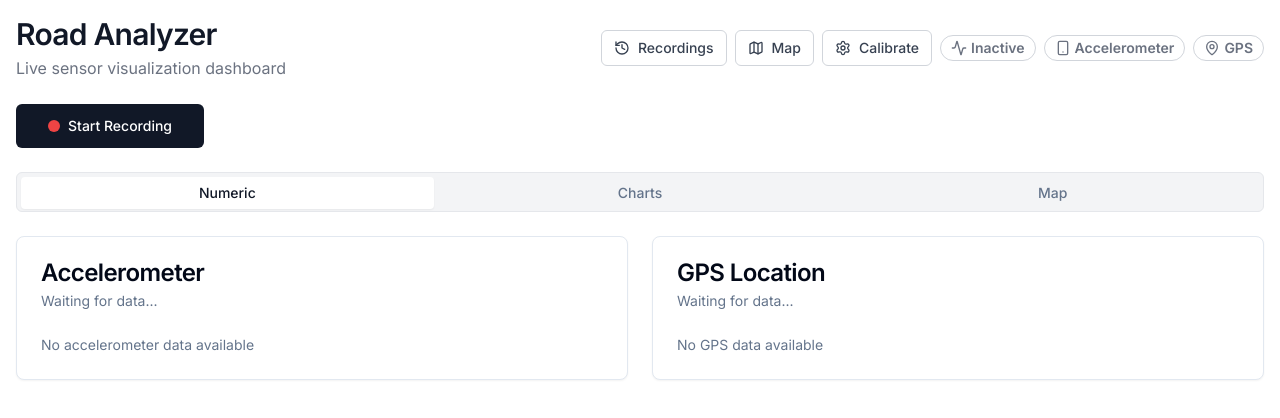
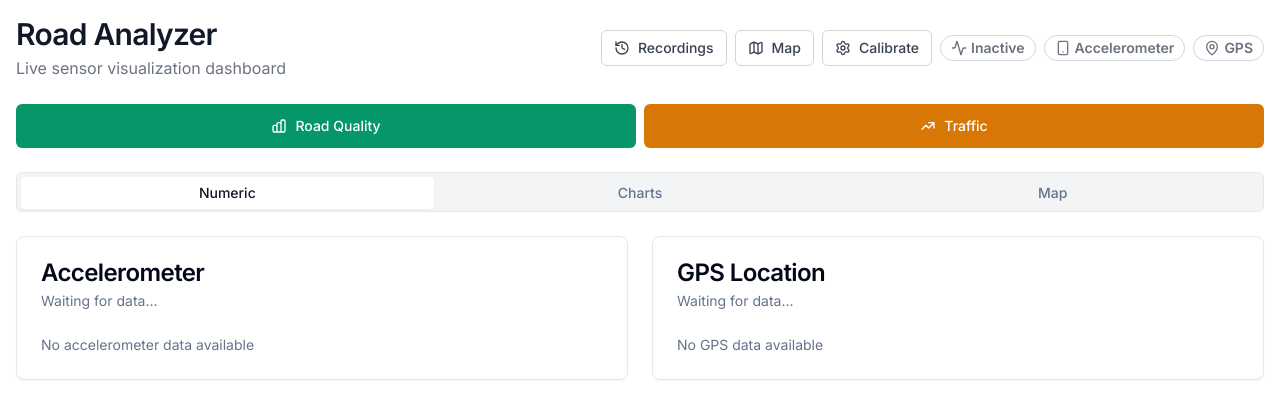
Before and after one commit to comaeclipse/RoadAnalyzer, a Next.js app: page / in a window 1280 px wide. Both pictures are taken after a click on the button "Continue without sensors". Shown: the top 418 px of the page. Built offline with nearby package versions, Linux system fonts and the light colour scheme.

Commit message:
feat: add separate recording modes for Road Quality and Traffic analysis

```diff
--- a/app/api/recordings/start/route.ts
+++ b/app/api/recordings/start/route.ts
@@ -5,13 +5,18 @@ import { StartRecordingRequest } from '@/types/recordings';
 export async function POST(request: NextRequest) {
   try {
     const body = (await request.json()) as StartRecordingRequest;
-    const { name, description, tags } = body;
+    const { name, description, tags, recordingMode } = body;
+
+    // Generate appropriate default name based on mode
+    const modeLabel = recordingMode === 'TRAFFIC' ? 'Traffic' : 'Road Quality';
+    const defaultName = `${modeLabel} - ${new Date().toLocaleString()}`;
 
     const drive = await prisma.drive.create({
       data: {
         startTime: new Date(),
         status: 'RECORDING',
-        name: name || `Drive ${new Date().toLocaleString()}`,
+        recordingMode: recordingMode || 'ROAD_QUALITY',
+        name: name || defaultName,
         description: description || null,
         tags: tags || [],
       },
--- a/components/providers/RecordingProvider.tsx
+++ b/components/providers/RecordingProvider.tsx
@@ -2,7 +2,7 @@
 
 import React, { createContext, useContext, useState, useRef, useEffect, useCallback } from 'react';
 import { useSensorContext } from './SensorProvider';
-import { RecordingContextType, DriveMetadata, Drive } from '@/types/recordings';
+import { RecordingContextType, DriveMetadata, Drive, RecordingMode } from '@/types/recordings';
 import { AccelerometerData, GPSData } from '@/types/sensors';
 
 const RecordingContext = createContext<RecordingContextType | undefined>(undefined);
@@ -17,6 +17,7 @@ export function RecordingProvider({ children }: { children: React.ReactNode }) {
 
   const [isRecording, setIsRecording] = useState(false);
   const [currentDriveId, setCurrentDriveId] = useState<string | null>(null);
+  const [currentRecordingMode, setCurrentRecordingMode] = useState<RecordingMode | null>(null);
   const [recordingError, setRecordingError] = useState<string | null>(null);
   const [recordingDuration, setRecordingDuration] = useState(0);
   const [recordingStartTime, setRecordingStartTime] = useState<number | null>(null);
@@ -244,14 +245,14 @@ export function RecordingProvider({ children }: { children: React.ReactNode }) {
     }
   }, [currentDriveId, recordingError]);
 
-  const startRecording = useCallback(async (metadata?: DriveMetadata) => {
+  const startRecording = useCallback(async (metadata: DriveMetadata & { recordingMode: RecordingMode }) => {
     try {
       setRecordingError(null);
 
       const response = await fetch('/api/recordings/start', {
         method: 'POST',
         headers: { 'Content-Type': 'application/json' },
-        body: JSON.stringify(metadata || {}),
+        body: JSON.stringify(metadata),
       });
 
       if (!response.ok) {
@@ -260,12 +261,14 @@ export function RecordingProvider({ children }: { children: React.ReactNode }) {
 
       const { driveId } = await response.json();
       setCurrentDriveId(driveId);
+      setCurrentRecordingMode(metadata.recordingMode);
       setIsRecording(true);
       setRecordingStartTime(Date.now());
       setRecordingDuration(0);
 
       // Store in localStorage for recovery
       localStorage.setItem('activeRecording', driveId);
+      localStorage.setItem('activeRecordingMode', metadata.recordingMode);
     } catch (error) {
       console.error('Start recording error:', error);
       setRecordingError('Failed to start recording');
@@ -301,6 +304,7 @@ export function RecordingProvider({ children }: { children: React.ReactNode }) {
       // Reset state
       setIsRecording(false);
       setCurrentDriveId(null);
+      setCurrentRecordingMode(null);
       setRecordingStartTime(null);
       setRecordingDuration(0);
       accelerometerBuffer.current = [];
@@ -309,6 +313,7 @@ export function RecordingProvider({ children }: { children: React.ReactNode }) {
 
       // Clear localStorage
       localStorage.removeItem('activeRecording');
+      localStorage.removeItem('activeRecordingMode');
 
       return drive;
     } catch (error) {
@@ -321,6 +326,7 @@ export function RecordingProvider({ children }: { children: React.ReactNode }) {
   const value: RecordingContextType = {
     isRecording,
     currentDriveId,
+    currentRecordingMode,
     startRecording,
     stopRecording,
     recordingError,
--- a/components/recordings/RecordingControls.tsx
+++ b/components/recordings/RecordingControls.tsx
@@ -5,10 +5,12 @@ import { useRecordingContext } from '@/components/providers/RecordingProvider';
 import { Button } from '@/components/ui/button';
 import { Badge } from '@/components/ui/badge';
 import { Alert } from '@/components/ui/alert';
+import { RecordingMode } from '@/types/recordings';
 
 export function RecordingControls() {
   const {
     isRecording,
+    currentRecordingMode,
     startRecording,
     stopRecording,
     bufferStatus,
@@ -18,11 +20,11 @@ export function RecordingControls() {
 
   const [isProcessing, setIsProcessing] = useState(false);
 
-  async function handleStart() {
+  async function handleStart(mode: RecordingMode) {
     setIsProcessing(true);
     try {
       await startRecording({
-        name: `Drive ${new Date().toLocaleString()}`,
+        recordingMode: mode,
       });
     } catch (error) {
       console.error('Failed to start recording:', error);
@@ -56,21 +58,40 @@ export function RecordingControls() {
     return `${minutes}:${secs.toString().padStart(2, '0')}`;
   }
 
+  const modeLabel = currentRecordingMode === 'TRAFFIC' ? 'Traffic' : 'Road Quality';
+  const modeColor = currentRecordingMode === 'TRAFFIC' ? 'bg-amber-500' : 'bg-emerald-500';
+
   return (
     <div className="space-y-3">
-      <div className="flex items-center gap-4 flex-wrap">
+      <div className="flex flex-col gap-2">
         {!isRecording ? (
+          <div className="flex gap-2">
             <Button
               size="lg"
-            onClick={handleStart}
+              onClick={() => handleStart('ROAD_QUALITY')}
               disabled={isProcessing}
-            className="bg-gray-900 hover:bg-gray-800 text-white font-medium"
+              className="flex-1 bg-emerald-600 hover:bg-emerald-700 text-white font-medium"
             >
-            <div className="w-3 h-3 mr-2 rounded-full bg-red-500" />
-            Start Recording
+              <svg className="w-4 h-4 mr-2" fill="none" stroke="currentColor" viewBox="0 0 24 24">
+                <path strokeLinecap="round" strokeLinejoin="round" strokeWidth={2} d="M9 19v-6a2 2 0 00-2-2H5a2 2 0 00-2 2v6a2 2 0 002 2h2a2 2 0 002-2zm0 0V9a2 2 0 012-2h2a2 2 0 012 2v10m-6 0a2 2 0 002 2h2a2 2 0 002-2m0 0V5a2 2 0 012-2h2a2 2 0 012 2v14a2 2 0 01-2 2h-2a2 2 0 01-2-2z" />
+              </svg>
+              Road Quality
             </Button>
+            <Button
+              size="lg"
+              onClick={() => handleStart('TRAFFIC')}
+              disabled={isProcessing}
+              className="flex-1 bg-amber-600 hover:bg-amber-700 text-white font-medium"
+            >
+              <svg className="w-4 h-4 mr-2" fill="none" stroke="currentColor" viewBox="0 0 24 24">
+                <path strokeLinecap="round" strokeLinejoin="round" strokeWidth={2} d="M13 7h8m0 0v8m0-8l-8 8-4-4-6 6" />
+              </svg>
+              Traffic
+            </Button>
+          </div>
         ) : (
           <>
+            <div className="flex items-center gap-3">
               <Button
                 size="lg"
                 onClick={handleStop}
@@ -81,6 +102,11 @@ export function RecordingControls() {
                 <div className="w-3 h-3 mr-2 bg-gray-900" />
                 Stop Recording
               </Button>
+
+              <Badge className={`${modeColor} text-white border-0`}>
+                {modeLabel}
+              </Badge>
+            </div>
 
             <div className="flex items-center gap-2">
               <Badge variant="outline" className="text-sm font-mono border-gray-300 bg-gray-50">
@@ -100,7 +126,7 @@ export function RecordingControls() {
               )}
 
               <div className="flex items-center gap-1">
-                <div className="w-2 h-2 rounded-full bg-red-500 animate-pulse" />
+                <div className={`w-2 h-2 rounded-full ${modeColor} animate-pulse`} />
                 <span className="text-sm text-gray-500">Recording</span>
               </div>
             </div>
```
Also changed, not shown: types/recordings.ts (+8 -1 lines), 2 other files (tests, documents, lock files or other folders). Lines whose indentation alone changed are shown as unchanged.
